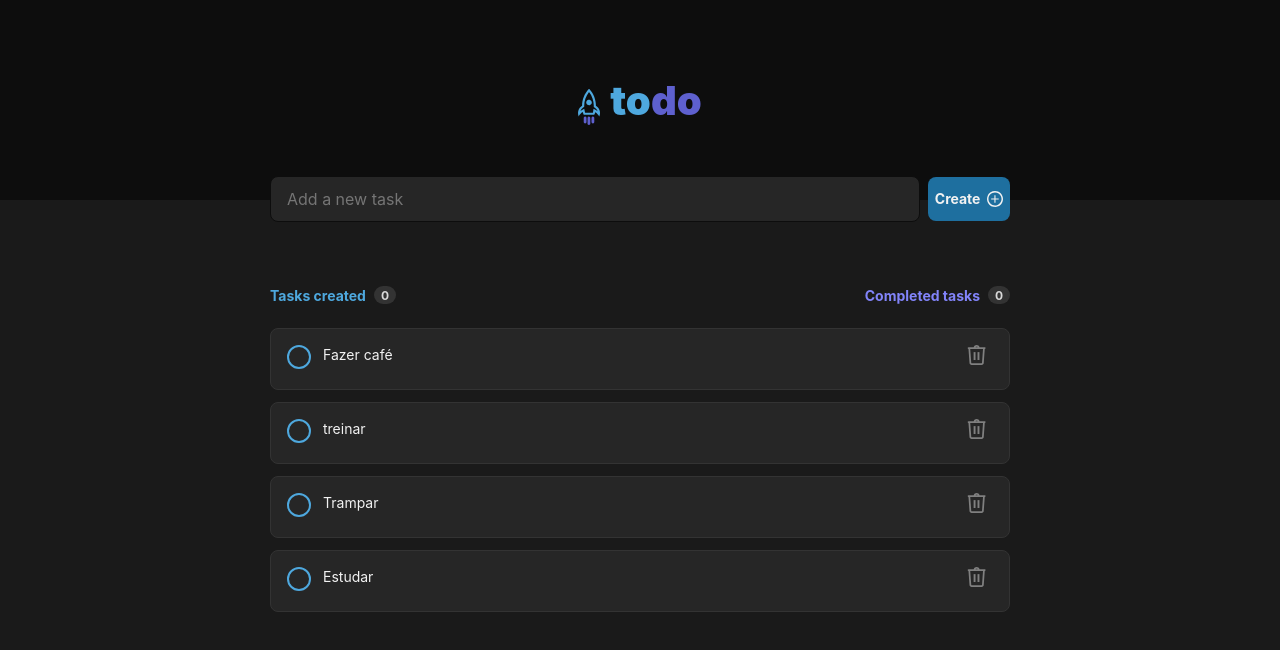
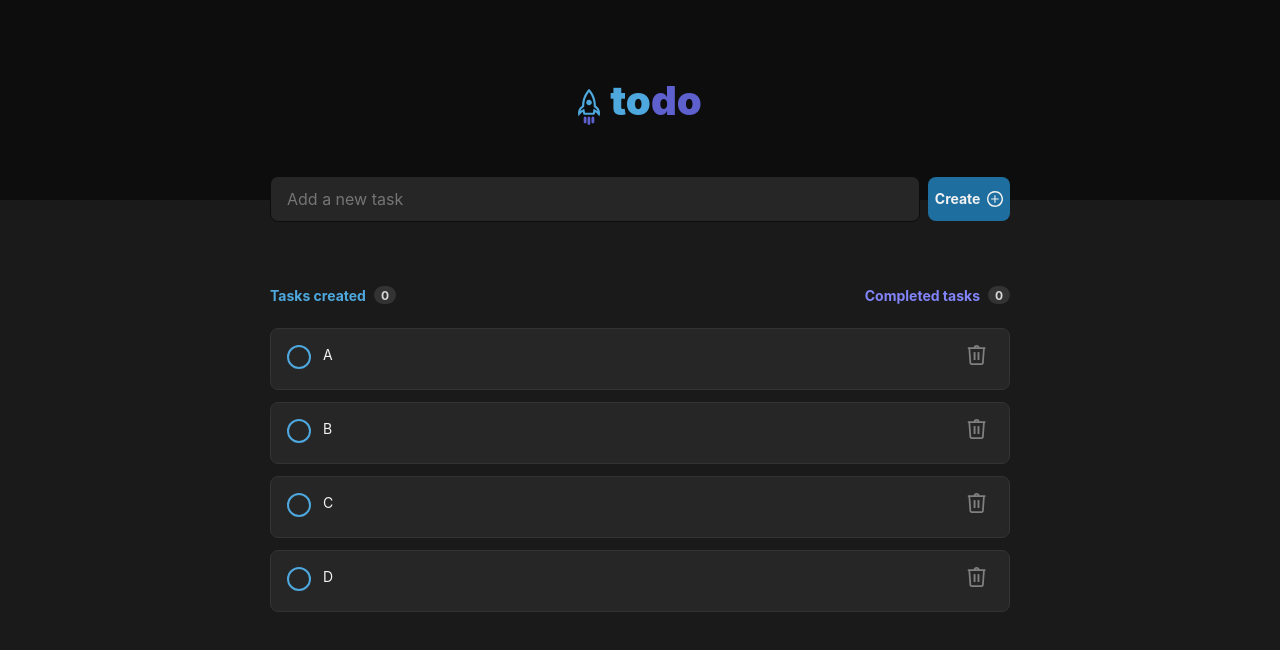
Before and after one commit to Villa-Nova/ToDo_List, a React (Vite) app: page / in a window 1280 px wide. Shown: the top 650 px of the page. Built offline with nearby package versions, Linux system fonts and the light colour scheme.

Commit message:
Value capture with the search component created

```diff
--- a/src/App.tsx
+++ b/src/App.tsx
@@ -1,21 +1,29 @@
+import { useState } from "react"
+
 import styles from "./App.module.css"
+
 import { Header } from "./components/Header"
-import { NoTask } from "./components/NoTask"
+/* import { NoTask } from "./components/NoTask" */
 import { Search } from "./components/Search"
 import { TaskList } from "./components/TaskList"
 import { TaskCounter } from "./components/TaskCounter"
 
 export function App() {
+  const [searchValue, setSearchValue] = useState<string | undefined>("");
+
+  function handleSearchSubmit(value: string) {
+    setSearchValue(value);
+    console.log(searchValue);
+  }
 
   return (
     <>
       <Header />
 
       <main className={styles.center}>
-        <Search />
+        <Search handleSubmit={handleSearchSubmit} />
         <TaskCounter />
         <TaskList />
-        {/* <NoTask/> */}
       </main>
     </>
   )
--- a/src/components/Search/index.tsx
+++ b/src/components/Search/index.tsx
@@ -1,20 +1,48 @@
 import styled from "./search.module.css"
 import svg from "../../assets/buttonHeaderSvg.svg"
+import { ChangeEvent, FormEvent, useState } from "react"
 
-export function Search() {
+interface SearchProps {
+  handleSubmit: (value: string) => void;
+}
+
+export function Search({ handleSubmit }: SearchProps) {
+  const [search, setSearch] = useState<string>("");
+
+  function handleSearch(event: ChangeEvent<HTMLInputElement>) {
+    setSearch(event.target.value);
+  }
+
+  function handleFormSubmit(event: FormEvent) {
+    event.preventDefault();
+    handleSubmit(search);
+  }
+
   return (
-    <div className={styled.container}>
+    <form
+      className={styled.container}
+      onSubmit={handleFormSubmit}
+    >
       <div className={styled.inputWrapper}>
         <label htmlFor="srcInput" className={styled['sr-only']}>
           Add a new task:
         </label>
-        <input type="text" id="srcInput" placeholder="Add a new task" className={styled.input} />
+        <input
+          type="text"
+          id="srcInput"
+          placeholder="Add a new task"
+          className={styled.input}
+          onChange={handleSearch}
+        />
       </div>
 
-      <button type="submit" className={styled.button}>
+      <button
+        type="submit"
+        className={styled.button}
+      >
         <span>Create</span>
         <img src={svg} alt="Ícone de adicionar" />
       </button>
-    </div>
+    </form>
   )
 }
--- a/src/components/TaskList/index.tsx
+++ b/src/components/TaskList/index.tsx
@@ -4,16 +4,16 @@ import { ItemProps } from "./TaskItem"
 
 const ARR:ItemProps[] = [
   {
-    task: "Fazer café",
+    task: "A",
   },
   {
-    task: "treinar",
+    task: "B",
   },
   {
-    task: "Trampar",
+    task: "C",
   },
   {
-    task: "Estudar",
+    task: "D",
   },
 ]
 
```
